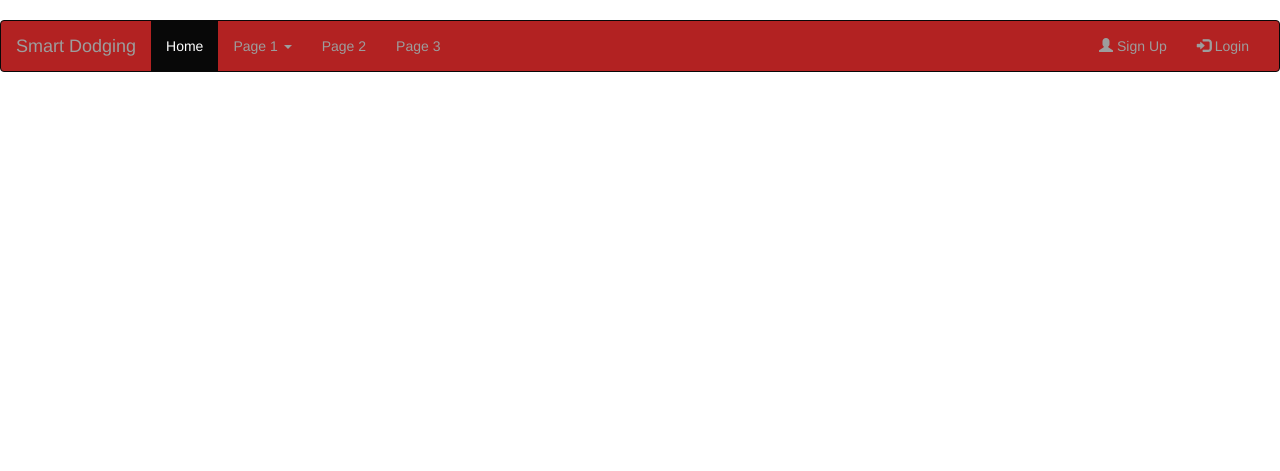
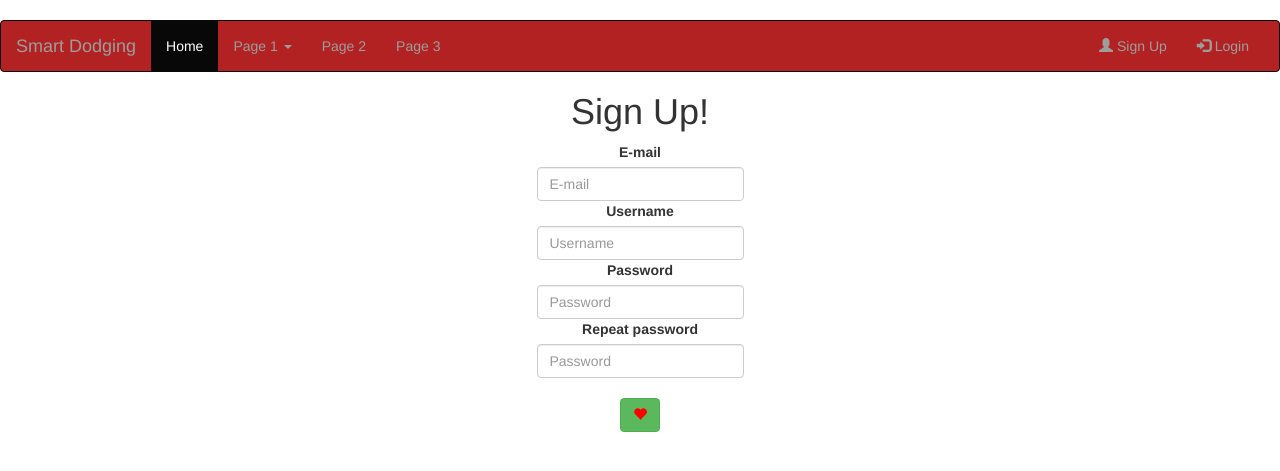
Before and after one commit to SmartDodging/1, a PHP site: page /signup.php in a window 1280 px wide. Shown: the top 471 px of the page. Run offline with PHP 8.4, Linux system fonts and the light colour scheme.

Commit message:
Added signup

```diff
--- a/signup.php
+++ b/signup.php
@@ -1 +1,27 @@
-<?php include('nav.php');?>
+<?php include 'nav.php'; ?>
+<center>
+    <h1>Sign Up!</h1>
+        <div class="demo">
+            <div class="container">
+                <form action="" role="form" class="form-inline">
+                    <label for="form-el-email">E-mail</label><br>
+                    <input type="email" id="form-el-email" class="form-control" placeholder="E-mail" required>
+                </form>
+                <form action="" role="form" class="form-inline">
+                    <label for="form-el-username">Username</label><br>
+                    <input type="text" id="form-el-username" class="form-control" placeholder="Username" required>
+                </form>
+                <form action="" role="form" class="form-inline">
+                    <label for="form-el-password">Password</label><br>
+                    <input type="password" id="form-el-password" class="form-control" placeholder="Password" required>
+                </form>
+                <form action="" role="form" class="form-inline">
+                    <label for="form-el-password">Repeat password</label><br>
+                    <input type="password" id="form-el-password" class="form-control" placeholder="Password" required>
+                </form>
+                <br>
+                <button class="btn btn-success" type="submit" style="color:red;"><span class="glyphicon glyphicon-heart"></span></button>
+            </div>
+        </div>
+</center>
+                    <!--<p class="help-block" style="color:red;">Een acternaam is genoeg</p>-->
```
